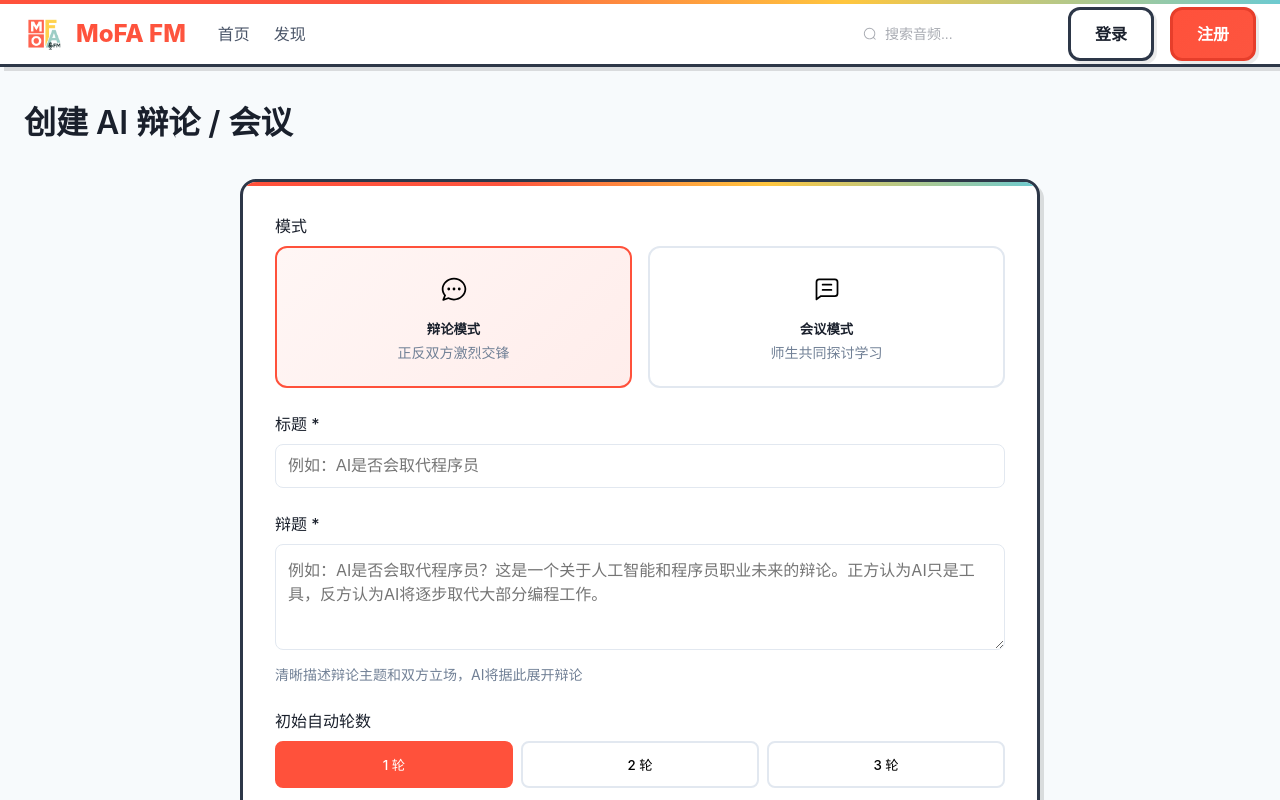
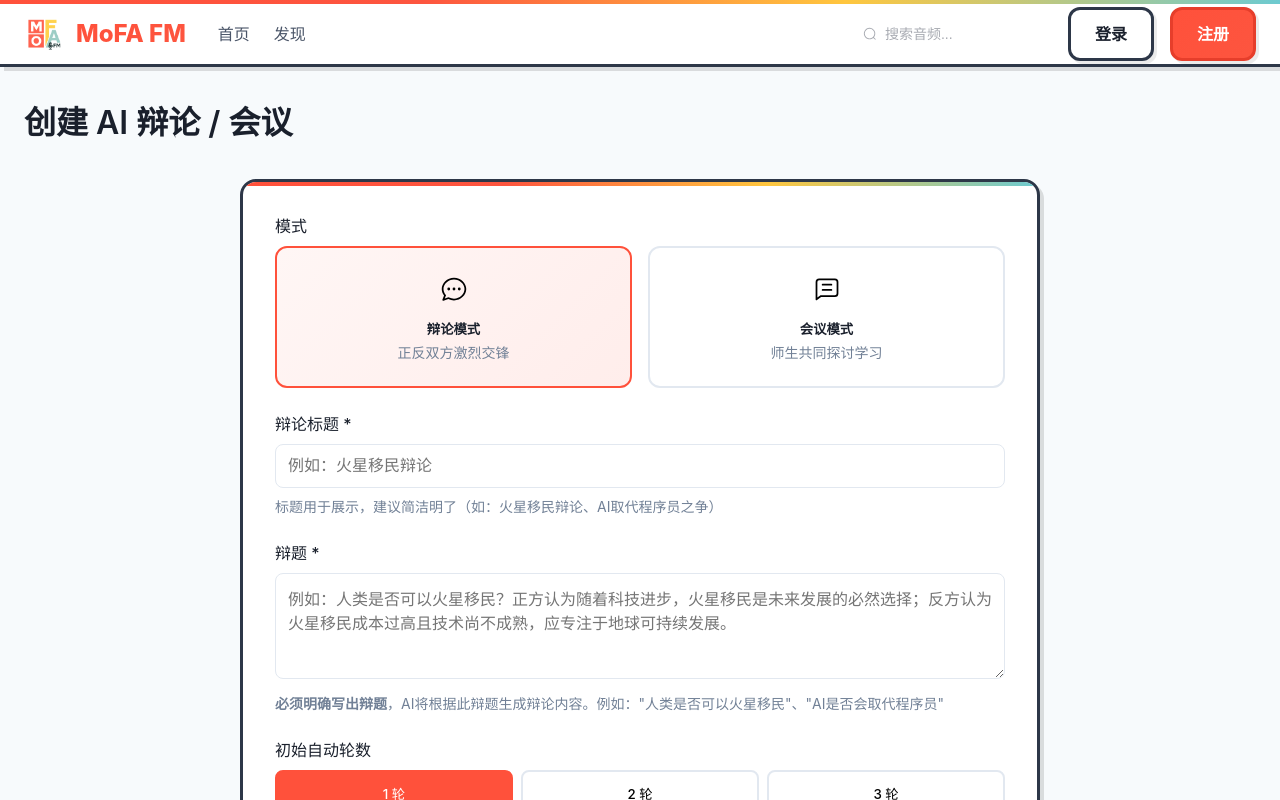
Before and after one commit to mofa-org/mofa-fm, a Vue app in the folder frontend/: page /debate/create in a window 1280 px wide. Shown: the top 800 px of the page. Built offline with nearby package versions, Linux system fonts and the light colour scheme; no server answers; sample sign-in values are in the browser's storage.

Commit message:
Improve CreateDebate form labels and placeholders
- Clarify difference between title and topic fields
- Add stronger hint that topic must contain the actual debate subject
- Update placeholder to be more descriptive

Co-Authored-By: Claude Opus 4.6 <noreply@anthropic.com>

```diff
--- a/frontend/src/views/creator/CreateDebate.vue
+++ b/frontend/src/views/creator/CreateDebate.vue
@@ -36,15 +36,23 @@
 
           <!-- 标题 -->
           <div class="form-group">
-            <label class="form-label" for="title">标题 *</label>
+            <label class="form-label" for="title">
+              {{ form.mode === 'debate' ? '辩论标题' : '会议标题' }} *
+            </label>
             <input
               id="title"
               v-model="form.title"
               type="text"
               class="form-input"
-              placeholder="例如：AI是否会取代程序员"
+              :placeholder="form.mode === 'debate' ? '例如：火星移民辩论' : '例如：深度学习入门'"
               required
             />
+            <div class="form-hint">
+              {{ form.mode === 'debate'
+                ? '标题用于展示，建议简洁明了（如：火星移民辩论、AI取代程序员之争）'
+                : '标题用于展示，建议简洁明了（如：深度学习入门、React最佳实践）'
+              }}
+            </div>
           </div>
 
           <!-- 主题 -->
@@ -61,9 +69,9 @@
               required
             ></textarea>
             <div class="form-hint">
-              {{ form.mode === 'debate'
-                ? '清晰描述辩论主题和双方立场，AI将据此展开辩论'
-                : '描述想要学习的主题，AI导师和学生将围绕此展开讨论'
+              <strong>{{ form.mode === 'debate' ? '必须明确写出辩题' : '描述想要学习的主题' }}</strong>，{{ form.mode === 'debate'
+                ? 'AI将根据此辩题生成辩论内容。例如："人类是否可以火星移民"、"AI是否会取代程序员"'
+                : 'AI导师和学生将围绕此展开讨论'
               }}
             </div>
           </div>
@@ -146,7 +154,7 @@ const form = ref({
 
 const topicPlaceholder = computed(() => {
   return form.value.mode === 'debate'
-    ? '例如：AI是否会取代程序员？这是一个关于人工智能和程序员职业未来的辩论。正方认为AI只是工具，反方认为AI将逐步取代大部分编程工作。'
+    ? '例如：人类是否可以火星移民？正方认为随着科技进步，火星移民是未来发展的必然选择；反方认为火星移民成本过高且技术尚不成熟，应专注于地球可持续发展。'
     : '例如：深度学习的基础原理。包括神经网络、反向传播、梯度下降等核心概念，以及如何应用到实际问题中。'
 })
 
```
